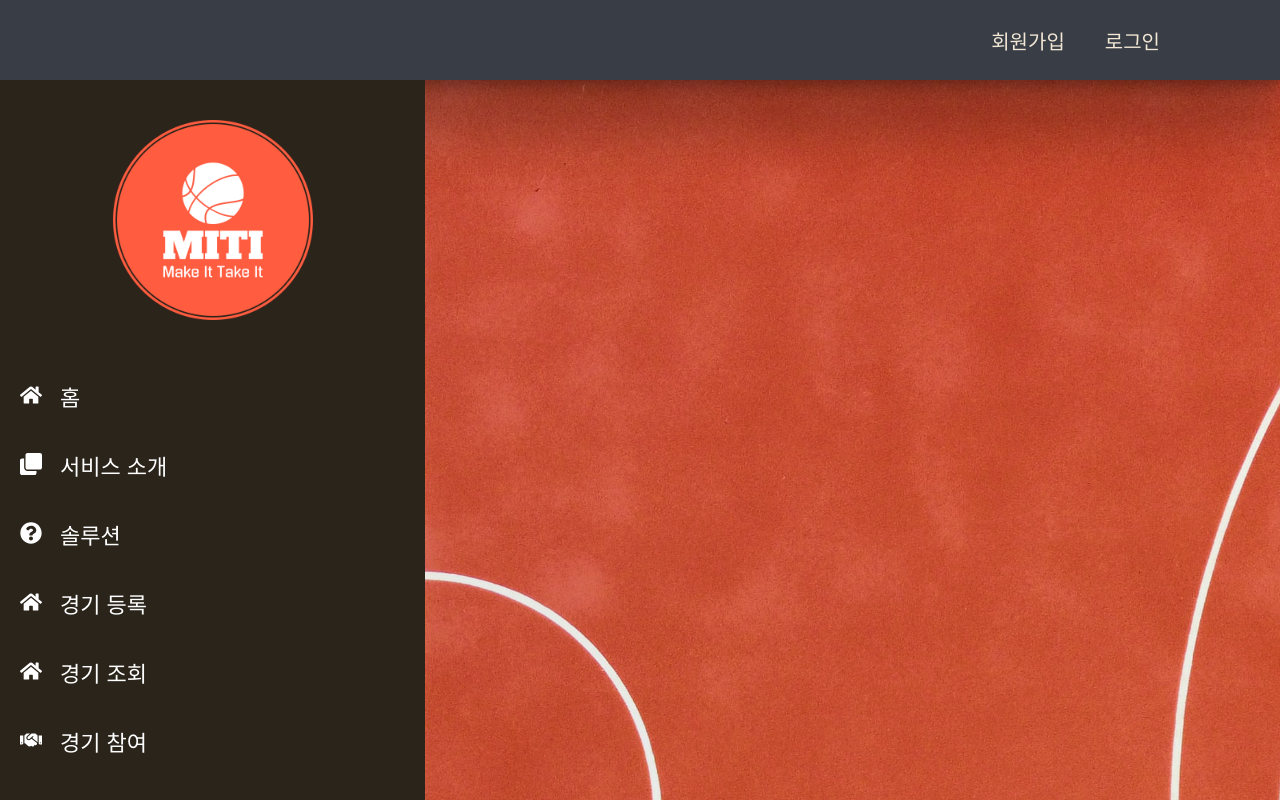
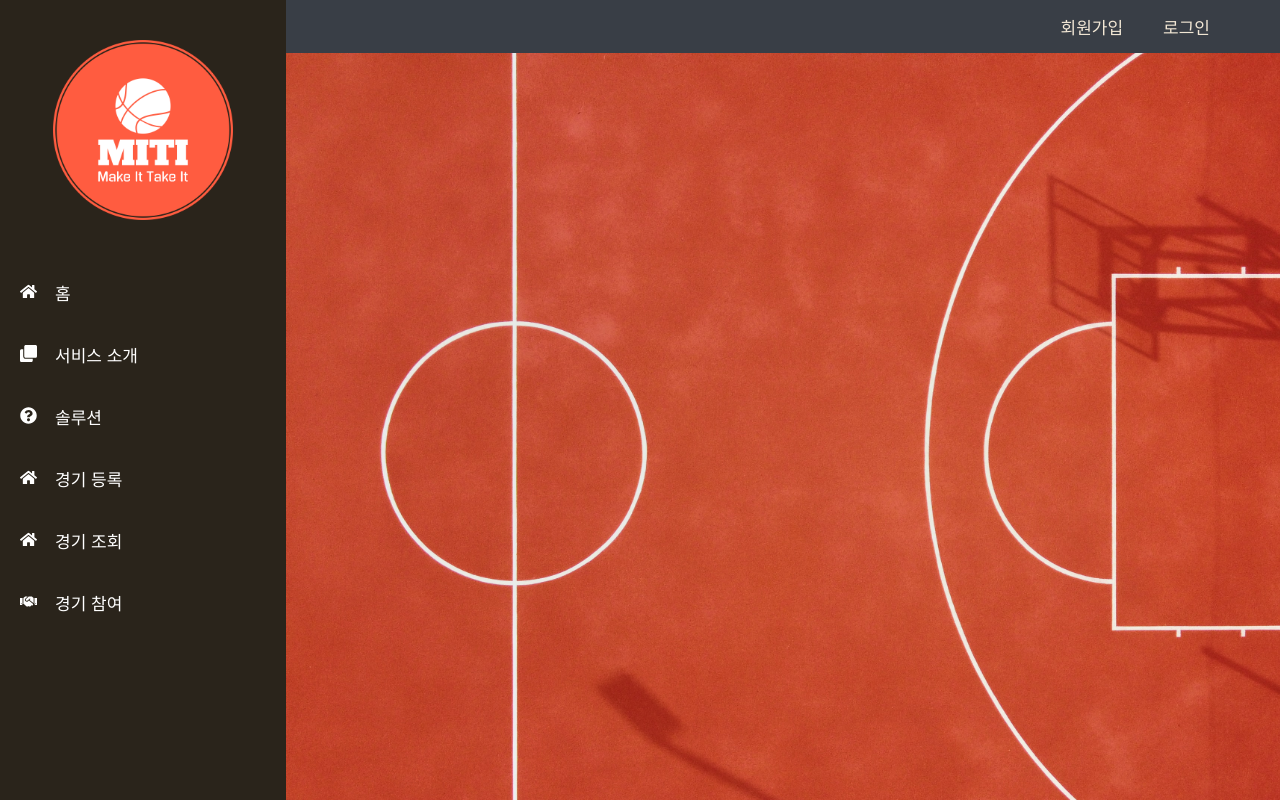
Before and after one commit to MITI-MakeItTakeIt/frontend, a React (Create React App) app: page / in a window 1280 px wide. Shown: the top 800 px of the page. Built offline with nearby package versions, Linux system fonts and the light colour scheme.

Commit message:
메인 화면 및 사이드바 (사이즈 수정), 회원가입 및 로그인 페이지 추가

```diff
--- a/src/App.css
+++ b/src/App.css
@@ -20,4 +20,6 @@ a {
 
 body {
   background-color: #f2e7d5;
+  overflow-y: hidden;
+  overflow-x: hidden;
 }
--- a/src/App.js
+++ b/src/App.js
@@ -1,4 +1,5 @@
 import React from 'react';
+import './App.css';
 
 //react dom
 import {
--- a/src/components/Navbar.css
+++ b/src/components/Navbar.css
@@ -1,68 +1,29 @@
+.navbar {
+  display: flex;
+  align-items: center;
+  justify-content: flex-end;
+  /* justify-content: space-between; */
+  height: 53px;
+  background-color: #393e46;
+  margin-left: 286px;
+}
+
+.navbar .items {
+  display: flex;
+  align-items: center;
+  justify-content: flex-end;
+  margin-right: 50px;
+}
+
+.navbar .items .item {
+  padding: 0 10px;
+  font-size: 17px;
+}
+.navbar .items .item:hover {
+  color: var(--primary-color-orange);
+}
+
 a {
   color: #f2e7d5;
   font-weight: 400;
 }
-
-header {
-  position: fixed;
-  top: 0;
-  left: 0;
-  right: 0;
-}
-
-.navbar {
-  display: flex;
-  align-items: center;
-  justify-content: space-between;
-  /* border: 1px solid black; */
-  box-shadow: rgba(0, 0, 0, 0.25) 0px 54px 55px,
-    rgba(0, 0, 0, 0.12) 0px -12px 30px, rgba(0, 0, 0, 0.12) 0px 4px 6px,
-    rgba(0, 0, 0, 0.17) 0px 12px 13px, rgba(0, 0, 0, 0.09) 0px -3px 5px;
-  width: 100%;
-  height: 80px;
-  /* background-color: #ffd56f; */
-  /* background-color: #ffb26b; */
-  /* background-color: #ff6b54; */
-  background-color: #393e46;
-
-  position: relative;
-  top: 0;
-  left: 0;
-  right: 0;
-}
-.navbar .items-left {
-  margin: 0 100px;
-  display: flex;
-  align-items: center;
-  /* justify-content: flex-start; */
-}
-
-.navbar .items-left .item {
-  padding: 0 20px;
-  font-size: 20px;
-}
-
-.navbar .items-right {
-  margin: 0 100px;
-  display: flex;
-  align-items: center;
-  justify-content: flex-end;
-}
-
-.navbar .items-right .item {
-  padding: 0 20px;
-  font-size: 20px;
-}
-
-.navbar .logo {
-  position: absolute;
-  /* width: 123px; */
-  /* height: 105px; */
-  width: 100px;
-  top: 35%;
-  left: 0;
-  right: 0;
-  margin: 0 auto;
-  /* outline: 1px solid white; */
-  /* border-radius: 50%; */
-}
--- a/src/components/Navbar.js
+++ b/src/components/Navbar.js
@@ -1,32 +1,18 @@
 import React from 'react';
 import './Navbar.css';
 import { NavLink } from 'react-router-dom';
-import logo from '../images/newLogo2.png';
+import Login from '../pages/Login';
 
 const Navbar = () => {
   return (
     <header>
       <div className='navbar'>
-        <div className='items-left'>
-          <NavLink to='/' className='item'>
-            {/* <img src={logo} alt='logo' className='logo' /> */}
-          </NavLink>
-          {/* <NavLink to='/' className='item'>
-            홈
-          </NavLink>
-          <NavLink to='/about' className='item'>
-            서비스 소개
-          </NavLink>
-          <NavLink to='/importGame' className='item'>
-            경기 등록
-          </NavLink> */}
-        </div>
-        <div className='items-right'>
+        <div className='items'>
           <NavLink to='/signup' className='item'>
-            회원가입
+            <div className='item'>회원가입</div>
           </NavLink>
           <NavLink to='/login' className='item'>
-            로그인
+            <div className='item'>로그인</div>
           </NavLink>
         </div>
       </div>
--- a/src/pages/Aside.css
+++ b/src/pages/Aside.css
@@ -1,22 +1,23 @@
 .aside {
-  position: fixed;
+  position: absolute;
   left: 0;
-  top: 80px;
+  top: 0;
   bottom: 0;
-  width: 425px;
-
+  max-width: 286px;
+  width: 100%;
+  height: 100%;
   background-color: var(--primary-color-darkergrey);
+  /* z-index: 9999; */
 }
 
 .aside-logo {
-  width: 100%;
   display: flex;
   align-items: center;
   justify-content: center;
   margin-top: 40px;
 }
 .aside-logo img {
-  width: 200px;
+  width: 180px;
 }
 
 .aside-logo .aside-brand {
@@ -26,14 +27,13 @@
   margin-left: 40px;
   color: #fff;
   text-align: center;
-  font-size: 26px;
 }
 .aside-items {
   margin-top: 40px;
 }
 .aside-items .aside-item {
   color: #fff;
-  font-size: 22px;
+  font-size: 17px;
   width: 100%;
   max-width: 425px;
 }
@@ -51,11 +51,3 @@
   align-items: center;
   padding: 20px;
 }
-
-/* .aside .aside-brand {
-  width: 100%;
-}
-.aside .aside-brand h2 {
-  color: #fff;
-  text-align: center;
-} */
--- a/src/pages/Aside.js
+++ b/src/pages/Aside.js
@@ -21,7 +21,7 @@ const Aside = () => {
           </div>
         </NavLink>
         {/* ------ 서비스 소개 영역  ------ */}
-        <NavLink to='/'>
+        <NavLink to='about'>
           <div className='aside-item home'>
             <div className='item'>
               <FaClone />
@@ -30,7 +30,7 @@ const Aside = () => {
           </div>
         </NavLink>
         {/* ------ 솔루션 영역  ------ */}
-        <NavLink to='/'>
+        <NavLink to='about'>
           <div className='aside-item home'>
             <div className='item'>
               <FaQuestionCircle />
@@ -39,7 +39,7 @@ const Aside = () => {
           </div>
         </NavLink>
         {/* ------ 경기 등록 영역  ------ */}
-        <NavLink to='/'>
+        <NavLink to='register'>
           <div className='aside-item home'>
             <div className='item'>
               <FaHome />
@@ -48,7 +48,7 @@ const Aside = () => {
           </div>
         </NavLink>
         {/* ------ 경기 조회 영역  ------ */}
-        <NavLink to='/'>
+        <NavLink to='participate'>
           <div className='aside-item home'>
             <div className='item'>
               <FaHome />
@@ -56,8 +56,8 @@ const Aside = () => {
             </div>
           </div>
         </NavLink>
-        {/* ------ 경기 침야 영역  ------ */}
-        <NavLink to='/'>
+        {/* ------ 경기 침여 영역  ------ */}
+        <NavLink to='searchGame'>
           <div className='aside-item home'>
             <div className='item'>
               <FaHandshake />
--- a/src/pages/Home.css
+++ b/src/pages/Home.css
@@ -1,18 +1,11 @@
 .hero {
-  width: 100%;
-  height: 1022px;
-  margin-top: 80px;
-  overflow: hidden;
+  /* margin-top: 56px; */
+  /* background-color: blue; */
+  /* z-index: 99999; */
+  width: 100wh;
+  height: 100vh;
+  background-image: url('../images/4.jpg');
+  background-size: cover;
+  background-repeat: no-repeat;
+  margin-left: 286px;
 }
-.hero .image__wrap {
-  margin: 0 auto;
-  width: 100%;
-}
-
-.hero .image__wrap .hero__image {
-  width: 2400px;
-
-  position: relative;
-
-  z-index: -999;
-}
--- a/src/pages/Home.js
+++ b/src/pages/Home.js
@@ -1,16 +1,8 @@
 import React from 'react';
 import './Home.css';
-import hero from '../images/4.jpg';
 
 const Home = () => {
-  return (
-    <div to='/' className='hero'>
-      {/* <Aside /> */}{' '}
-      <div className='image__wrap'>
-        <img src={hero} alt='' className='hero__image' />
-      </div>
-    </div>
-  );
+  return <div className='hero'></div>;
 };
 
 export default Home;
--- /dev/null
+++ b/src/pages/Login.css
@@ -0,0 +1,103 @@
+.login {
+  margin-left: 286px;
+  width: 100wh;
+  height: 100vh;
+
+  position: relative;
+}
+
+.login-layout {
+  width: 900px;
+
+  position: absolute;
+  top: 0;
+  bottom: 0;
+  left: 0;
+  right: 0;
+
+  margin: 0 auto;
+  margin-top: 120px;
+  margin-bottom: 150px;
+
+  display: flex;
+
+  box-shadow: rgba(0, 0, 0, 0.25) 0px 54px 55px,
+    rgba(0, 0, 0, 0.12) 0px -12px 30px, rgba(0, 0, 0, 0.12) 0px 4px 6px,
+    rgba(0, 0, 0, 0.17) 0px 12px 13px, rgba(0, 0, 0, 0.09) 0px -3px 5px;
+}
+
+.login .form-image > img {
+  display: flex;
+  align-items: center;
+  height: 100%;
+}
+.login .login-form {
+  background-color: #fff;
+  display: flex;
+  /* align-items: center; */
+  flex-direction: column;
+  width: 100%;
+}
+
+.login .login-form .form {
+  padding: 30px;
+  display: flex;
+
+  flex-direction: column;
+  /* align-items: flex-start; */
+}
+
+h1 {
+  text-align: center;
+  margin-top: 40px;
+  /* margin-bottom: -10px; */
+}
+
+.form .login-item {
+  margin: 8px 10px;
+}
+
+.form label {
+  /* margin-right: 20px; */
+  font-size: 15px;
+}
+
+.form .login-item .inputBox {
+  width: 100%;
+  height: 22px;
+  margin-top: 2px;
+  display: flex;
+  align-items: center;
+  font-size: 15px;
+}
+
+form .final-buttons {
+  display: flex;
+  align-items: center;
+  justify-content: center;
+  /* margin-top: 15px;/ */
+}
+form .login-item .final-buttons button {
+  width: 100%;
+  height: 40px;
+  margin: 0 10px;
+  border-radius: 10px;
+}
+
+form .final-buttons button:hover {
+  cursor: pointer;
+}
+
+.form .final-buttons #submit {
+  background-color: var(--primary-color-orange);
+  color: #fff;
+}
+
+.login .social-login {
+  text-align: center;
+  margin-top: 20px;
+}
+
+.login .social-login:hover {
+  cursor: pointer;
+}
--- a/src/pages/Login.js
+++ b/src/pages/Login.js
@@ -1,7 +1,53 @@
 import React from 'react';
+import img from '../images/5.jpg';
+import './Login.css';
+import kakaologin from '../images/kakao_login_medium_wide.png';
+const Login = () => {
+  return (
+    <div className='login'>
+      <div className='login-layout'>
+        <div className='form-image'>
+          <img src={img} alt='basetballs' />
+        </div>
+        <div className='login-form'>
+          <h1>로그인</h1>
+          <form action='' className='form'>
+            {/* email login */}
+            <div className='login-item'>
+              <label htmlFor='id'>이메일</label>
+              <div className='login-confirm'>
+                <input type='email' id='id ' className='inputBox' />
+              </div>
+            </div>
 
-const Login = () => {
-  return <div>Logins</div>;
+            {/* password */}
+            <div className='login-item'>
+              <label htmlFor='pw'>비밀번호</label>
+              <input type='password' id='pw ' className='inputBox' />
+            </div>
+
+            {/* 제출 및 취소 버튼 */}
+            <div className='login-item'>
+              <div className='final-buttons'>
+                <button type='submit' id='submit'>
+                  로그인
+                </button>
+                <button type='reset' id='reset'>
+                  회원가입
+                </button>
+              </div>
+            </div>
+            {/* 소셜 로그인 */}
+            <div className='social-login'>
+              <div className='social-icons'>
+                <img src={kakaologin} alt='kakao login' />
+              </div>
+            </div>
+          </form>
+        </div>
+      </div>
+    </div>
+  );
 };
 
 export default Login;
--- /dev/null
+++ b/src/pages/Signup.css
@@ -0,0 +1,117 @@
+.signup {
+  margin-left: 286px;
+  width: 100wh;
+  height: 100vh;
+  position: relative;
+}
+
+.signup-layout {
+  width: 900px;
+
+  position: absolute;
+  top: 0;
+  bottom: 0;
+  left: 0;
+  right: 0;
+
+  margin: 0 auto;
+  margin-top: 120px;
+  margin-bottom: 150px;
+
+  display: flex;
+
+  box-shadow: rgba(0, 0, 0, 0.25) 0px 54px 55px,
+    rgba(0, 0, 0, 0.12) 0px -12px 30px, rgba(0, 0, 0, 0.12) 0px 4px 6px,
+    rgba(0, 0, 0, 0.17) 0px 12px 13px, rgba(0, 0, 0, 0.09) 0px -3px 5px;
+}
+
+.signup .form-image > img {
+  display: flex;
+  align-items: center;
+  height: 100%;
+}
+.signup .signup-form {
+  background-color: #fff;
+  display: flex;
+  /* align-items: center; */
+  flex-direction: column;
+  width: 100%;
+}
+
+.signup .signup-form .form {
+  padding: 30px;
+  display: flex;
+
+  flex-direction: column;
+  /* align-items: flex-start; */
+}
+
+h1 {
+  text-align: center;
+  margin-top: 40px;
+  margin-bottom: -5px;
+}
+
+.form .signup-item {
+  margin: 8px 10px;
+}
+
+.form label {
+  /* margin-right: 20px; */
+  font-size: 15px;
+}
+
+.form .signup-item .inputBox {
+  width: 100%;
+  height: 22px;
+  margin-top: 5px;
+  display: flex;
+  align-items: center;
+  font-size: 15px;
+}
+.form .signup-item .confirm {
+  padding: 6px;
+  margin-left: 10px;
+  background-color: #d9d9d9d9;
+  border: 0.1px solid rgb(154, 153, 153);
+  color: black;
+  border-radius: 5px;
+  font-size: 14px;
+}
+
+.form .signup-item .confirm:hover {
+  cursor: pointer;
+}
+
+.form .signup-item .signup-confirm {
+  display: flex;
+}
+
+.form .signup-item input[type='date'] {
+  font-size: 16px;
+  font-weight: 300;
+}
+
+.form .final-buttons {
+  display: flex;
+  align-items: center;
+  justify-content: center;
+  margin-top: 15px;
+}
+form .final-buttons button {
+  width: 100%;
+  height: 40px;
+  margin: 0 10px;
+  border-radius: 10px;
+  border: none;
+  font-size: 15px;
+}
+
+.form .final-buttons button:hover {
+  cursor: pointer;
+}
+
+.form .final-buttons #submit {
+  background-color: var(--primary-color-orange);
+  color: #fff;
+}
--- a/src/pages/Signup.js
+++ b/src/pages/Signup.js
@@ -1,7 +1,92 @@
 import React from 'react';
+import './Signup.css';
+import img from '../images/7.jpg';
 
 const Signup = () => {
-  return <div>Signups</div>;
+  return (
+    <div className='signup'>
+      <div className='signup-layout'>
+        <div className='form-image'>
+          <img src={img} alt='basetballs' />
+        </div>
+        <div className='signup-form'>
+          <h1>회원가입</h1>
+          <form action='' className='form'>
+            {/* email login */}
+            <div className='signup-item'>
+              <label htmlFor='id'>이메일</label>
+              <div className='signup-confirm'>
+                <input
+                  type='email'
+                  id='id '
+                  className='inputBox'
+                  placeholder='이메일 주소'
+                />
+                <input
+                  type='button'
+                  value='이메일 확인'
+                  id='id'
+                  className='confirm'
+                />
+              </div>
+            </div>
+
+            {/* password */}
+            <div className='signup-item'>
+              <label htmlFor='pw'>비밀번호</label>
+              <input
+                type='password'
+                id='pw '
+                className='inputBox'
+                placeholder='6-15자의 영문 대소문자, 숫자, 특수문자 조합'
+              />
+            </div>
+
+            {/*password confirmation  */}
+            <div className='signup-item'>
+              <label htmlFor='pw2'>비밀번호</label>
+              <input
+                type='password'
+                id='pw2 '
+                className='inputBox'
+                placeholder='비밀번호 확인'
+              />
+            </div>
+            {/*nickname 영역  */}
+            <div className='signup-item'>
+              <label htmlFor='nickname'>닉네임</label>
+              <div className='inputBox'>
+                {' '}
+                <input
+                  type='text'
+                  id='nickname '
+                  className='inputBox'
+                  placeholder='영문 조합'
+                />
+                <input type='button' value='닉네임 확인' className='confirm' />{' '}
+              </div>
+            </div>
+            {/*birthday 영역  */}
+            <div className='signup-item'>
+              <label htmlFor='birth'>생년월일</label>
+              <input type='date' id='birth ' className='inputBox' />
+            </div>
+            {/* 제출 및 취소 버튼 */}
+            <div className='signup-item'>
+              <div className='final-buttons'>
+                <button type='submit' id='submit'>
+                  제출
+                </button>
+                <button type='reset' id='reset'>
+                  초기화
+                </button>
+              </div>
+            </div>
+          </form>
+        </div>
+      </div>
+    </div>
+  );
 };
 
 export default Signup;
```
Also changed, not shown: src/images/kakao_login_medium_narrow.png (added), src/images/kakao_login_medium_wide.png (added).
